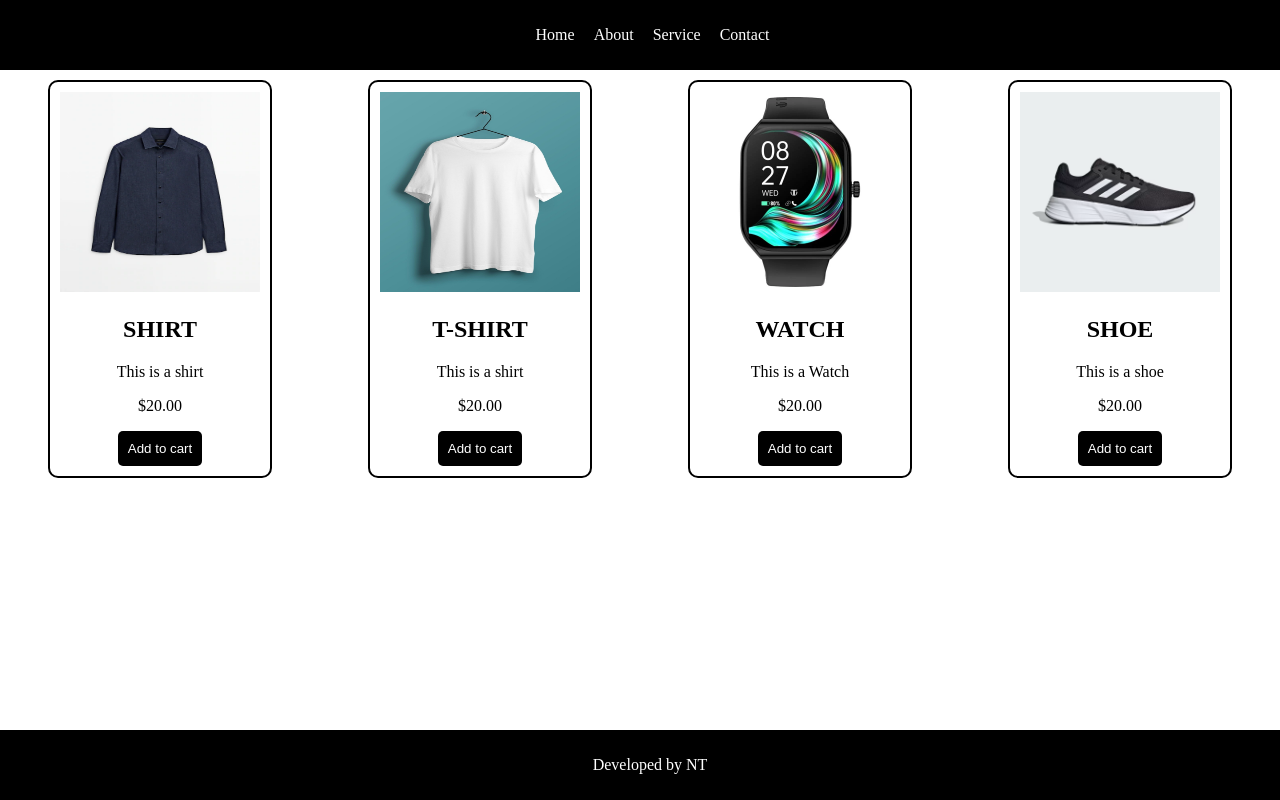
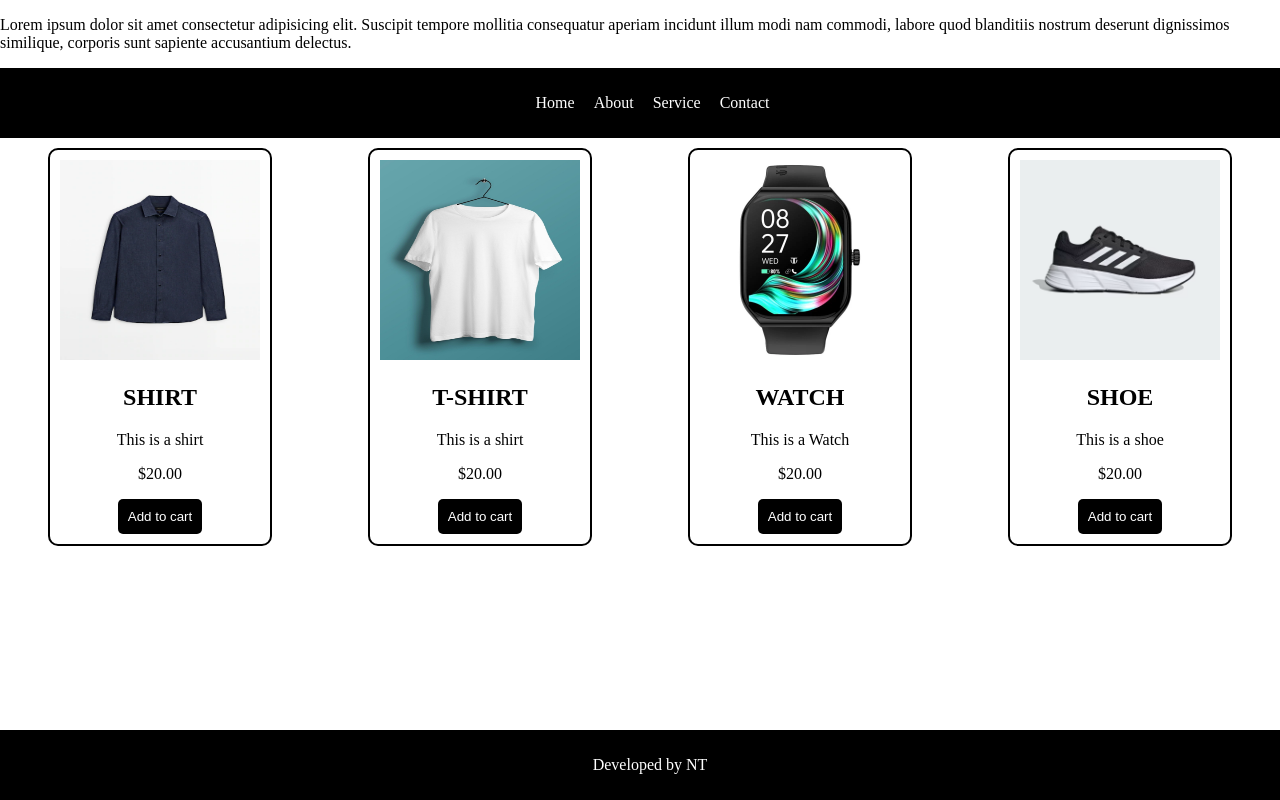
Before and after one commit to muthukumar915/ecomd, a plain HTML site: page index.html in a window 1280 px wide. Drawn offline with Linux system fonts and the light colour scheme.

Commit message:
file updated

```diff
--- a/index.html
+++ b/index.html
@@ -8,7 +8,7 @@
     <link rel="stylesheet" href="assests/css/style.css">
 </head>
 <body>
-
+    <p>Lorem ipsum dolor sit amet consectetur adipisicing elit. Suscipit tempore mollitia consequatur aperiam incidunt illum modi nam commodi, labore quod blanditiis nostrum deserunt dignissimos similique, corporis sunt sapiente accusantium delectus.</p>
 <header>
     <ul>
         <li>Home</li>
```
